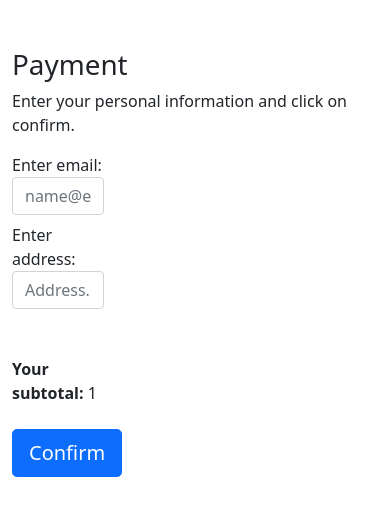
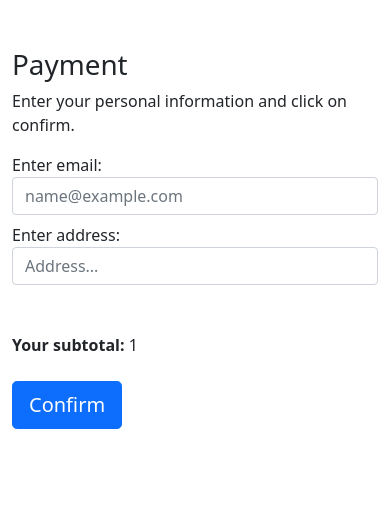
Before and after one commit to BramTerlouw/PHP_Webshop, a PHP site: page /app/view/payment/index.php?subtotal=1 in a window 390 px wide. Shown: the part 56-572 px from the top of the page. Run offline with PHP 8.4, Linux system fonts and the light colour scheme.

Commit message:
fixed payment responsive

```diff
--- a/app/view/payment/index.php
+++ b/app/view/payment/index.php
@@ -7,9 +7,10 @@ require __DIR__ . '/../nav.php';
     <div class="container">
         <h1 class="mt-5">Payment</h1>
         <p>Enter your personal information and click on confirm.</p>
+
         <!-- form for payment -->
-        <form class="w-25" action="/payment/confirm" method="POST">
-            <div class="form-group mb-2">
+        <form class="" action="/payment/confirm" method="POST">
+            <div class="form-group mb-2 col-12 col-md-6">
                 <label for="emailInput">Enter email:</label>
 
                 <!-- not logged in is empty form, logged in is filled form -->
@@ -18,10 +19,9 @@ require __DIR__ . '/../nav.php';
                 <?php } else { ?>
                     <input type="email" class="form-control" name="emailInput" value=<?php echo $model->email; ?> required>
                 <?php } ?>
+            </div>
 
-            </div>
-            <div class="form-group">
-
+            <div class="form-group col-12 col-md-6">
                 <label for="addresInput">Enter address:</label>
 
                 <!-- not logged in is empty form, logged in is filled form -->
@@ -30,8 +30,9 @@ require __DIR__ . '/../nav.php';
                 <?php } else { ?>
                     <input type="text" class="form-control" name="addresInput" value=<?php echo $model->address; ?> required>
                 <?php } ?>
+            </div>
 
-            </div>
+            <!-- Subtotal and confirmation button -->
             <p class="mt-5"><b>Your subtotal: </b><?php echo $_GET['subtotal'] ?></p>
             <button name="submit" class="btn btn-lg btn-primary btn-block mt-2" type="submit">Confirm</button>
         </form>
```
